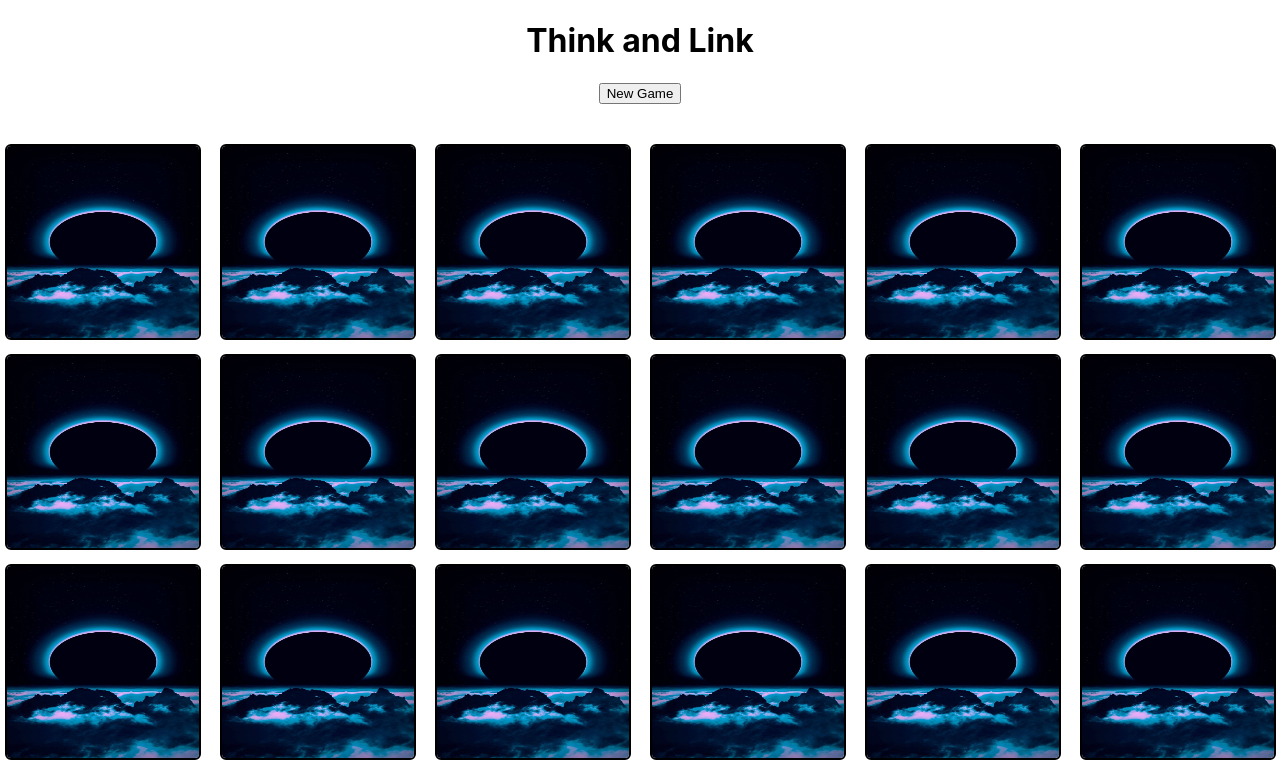
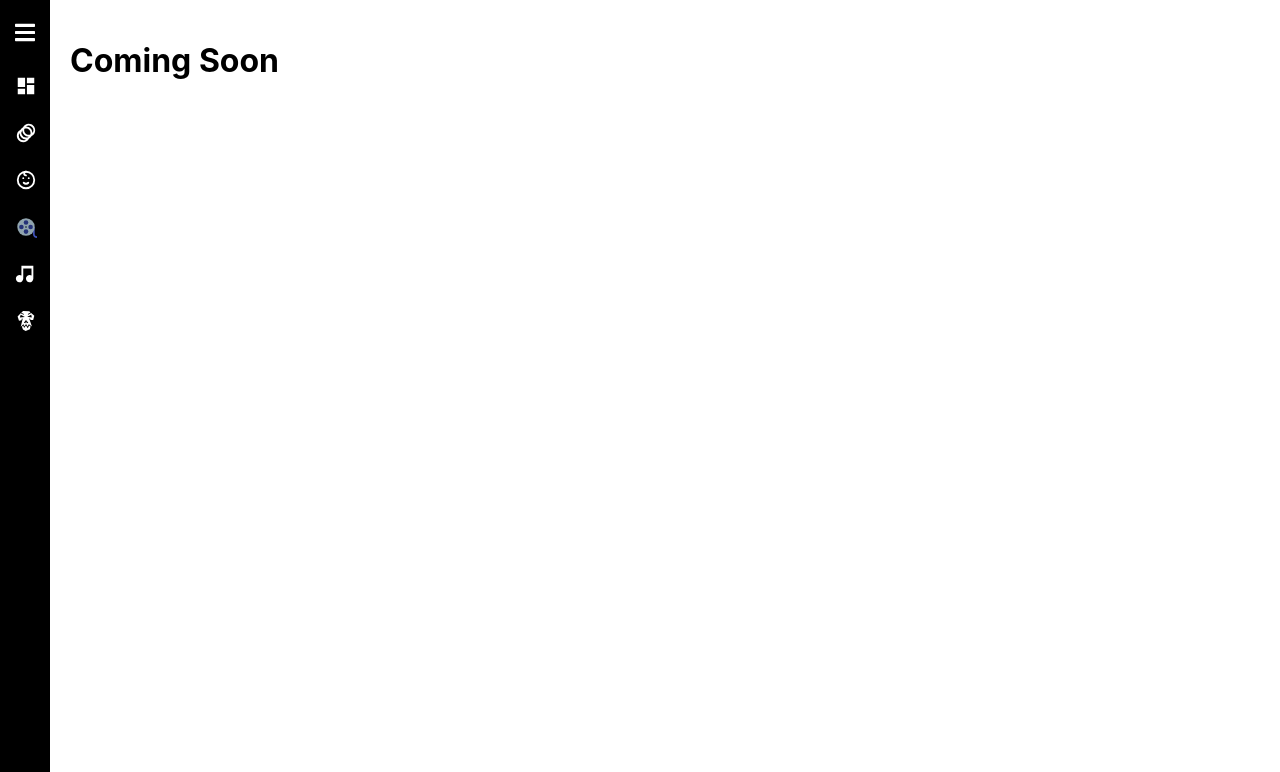
Before and after one commit to edubew/mind_marvels, a React (Create React App) app: page / in a window 1280 px wide. Shown: the top 772 px of the page. Built offline with nearby package versions, Linux system fonts and the light colour scheme.

Commit message:
Add functionality to automatically start a game

```diff
--- a/src/App.js
+++ b/src/App.js
@@ -1,10 +1,26 @@
 import React from 'react';
+import { BrowserRouter, Route, Routes } from 'react-router-dom';
 import Anime from './themes/Anime';
+import Actors from './themes/Actors';
+import Animals from './themes/Animals';
+import KidsShows from './themes/KidsShows';
+import Musicians from './themes/Musicians';
+import Sidebar from './components/Sidebar';
+import Dashboard from './themes/Dashboard';
 
 const App = () => (
-  <div>
-    <Anime />
-  </div>
+  <BrowserRouter>
+    <Sidebar>
+      <Routes>
+        <Route path="/" element={<Dashboard />} />
+        <Route path="/anime" element={<Anime />} />
+        <Route path="/kid's show" element={<KidsShows />} />
+        <Route path="/musicians" element={<Musicians />} />
+        <Route path="/actors" element={<Actors />} />
+        <Route path="/animals" element={<Animals />} />
+      </Routes>
+    </Sidebar>
+  </BrowserRouter>
 );
 
 export default App;
--- /dev/null
+++ b/src/components/Sidebar.jsx
@@ -0,0 +1,128 @@
+import React, { useState } from 'react';
+import styled from 'styled-components';
+import { RiDashboardFill, RiMusic2Fill, RiGameFill } from 'react-icons/ri';
+import { MdAnimation } from 'react-icons/md';
+import { TbMoodKid } from 'react-icons/tb';
+import { FcFilmReel } from 'react-icons/fc';
+import { GiAnimalSkull } from 'react-icons/gi';
+import { FaBars } from 'react-icons/fa';
+import { NavLink } from 'react-router-dom';
+
+const Sidebar = ({ children }) => {
+  const [isOpen, setIsOpen] = useState(false);
+  const toggle = () => setIsOpen(!isOpen);
+  const menuItem = [
+    {
+      path: '/',
+      name: 'Dashboard',
+      icon: <RiDashboardFill />,
+    },
+    {
+      path: '/anime',
+      name: 'Anime',
+      icon: <MdAnimation />,
+    },
+    {
+      path: "/kid's show",
+      name: 'KidsShow',
+      icon: <TbMoodKid />,
+    },
+    {
+      path: '/actors',
+      name: 'Actors',
+      icon: <FcFilmReel />,
+    },
+    {
+      path: '/musicians',
+      name: 'Musicians',
+      icon: <RiMusic2Fill />,
+    },
+    {
+      path: '/animals',
+      name: 'Animals',
+      icon: <GiAnimalSkull />,
+    },
+  ];
+  return (
+    <Div className="sidebar__container">
+      <div style={{ width: isOpen ? '300px' : '50px' }} className="sidebar">
+        <div className="top__section">
+          <RiGameFill style={{ display: isOpen ? 'block' : 'none' }} className="logo" />
+          <FaBars style={{ marginLeft: isOpen ? '50px' : '0px' }} className="bars" onClick={toggle} />
+        </div>
+        {
+            menuItem.map((item, index) => (
+              <NavLink to={item.path} key={index} className="nav__links" activeclassName="active">
+                <div className="icon">{item.icon}</div>
+                <div style={{ display: isOpen ? 'block' : 'none' }} className="link__text">{item.name}</div>
+              </NavLink>
+            ))
+        }
+      </div>
+      <main>{children}</main>
+    </Div>
+  );
+};
+
+export default Sidebar;
+
+const Div = styled.div`
+display: flex;
+
+main {
+    width: 100%;
+    padding: 20px;
+}
+
+.sidebar {
+    background: black;
+    color: #fff;
+    width: 300px;
+    height: 100vh;
+    transition: all 0.5s;
+
+    .top__section {
+        display: flex;
+        align-items: center;
+        padding: 20px 15px;
+
+        .logo {
+            font-size: 30px;
+        }
+
+        .bars{
+            font-size: 25px;
+            margin-left: 50px;
+        }
+    }
+
+    .nav__links {
+        display: flex;
+        color: #fff;
+        padding: 10px 15px;
+        gap: 15px;
+        text-decoration: none;
+        transition: all 0.5s;
+
+        &:hover {
+            background: blue;
+            color: black;
+            transition: all 0.5s;
+        }
+
+        &:active {
+            background: blue;
+            color: #fff;
+            transition: all 0.5s;
+        }
+
+        .icon {
+            font-size: 22px;
+        }
+
+        .link__text {
+            font-size: 20px;
+        }
+    }
+}
+`;
--- a/src/index.css
+++ b/src/index.css
@@ -36,7 +36,7 @@ transform: rotateY(0deg);
 }
 
 .back__view {
-  transition: all ease-in 0.3s;
+  transition: all ease-in 0.2s;
   transition-delay: 0s;
 }
 
--- /dev/null
+++ b/src/themes/Actors.js
@@ -0,0 +1,9 @@
+import React from 'react';
+
+const Actors = () => (
+  <div>
+    <h1>Coming Soon</h1>
+  </div>
+);
+
+export default Actors;
--- /dev/null
+++ b/src/themes/Animals.js
@@ -0,0 +1,9 @@
+import React from 'react';
+
+const Animals = () => (
+  <div>
+    <h1>Coming Soon</h1>
+  </div>
+);
+
+export default Animals;
--- a/src/themes/Anime.js
+++ b/src/themes/Anime.js
@@ -13,17 +13,17 @@ const cardImages = [
   { src: '/images/kakashi.jpg', matched: false },
   { src: '/images/kilua.jpg', matched: false },
   { src: '/images/naruto.jpg', matched: false },
-  { src: '/images/phil.jpg', matched: false },
+  // { src: '/images/phil.jpg', matched: false },
   { src: '/images/ray.jpg', matched: false },
   { src: '/images/tenten.jpg', matched: false },
   { src: '/images/youji.jpg', matched: false },
   { src: '/images/Canary.jpg', matched: false },
-  { src: '/images/hisoka.png', matched: false },
+  // { src: '/images/hisoka.png', matched: false },
   { src: '/images/emma.jpg', matched: false },
-  { src: '/images/teamK.jpg', matched: false },
-  { src: '/images/satori.jpg', matched: false },
-  { src: '/images/itachi.jpg', matched: false },
-  { src: '/images/kenma.jpg', matched: false },
+  // { src: '/images/teamK.jpg', matched: false },
+  // { src: '/images/satori.jpg', matched: false },
+  // { src: '/images/itachi.jpg', matched: false },
+  // { src: '/images/kenma.jpg', matched: false },
 ];
 
 const Anime = () => {
@@ -113,7 +113,7 @@ text-align: center;
 
 .card__grid {
   display: grid;
-  grid-template-columns: repeat(6, 1fr);
+  grid-template-columns: repeat(4, 1fr);
   gap: 10px;
   margin-top: 40px;
 }
--- /dev/null
+++ b/src/themes/Dashboard.js
@@ -0,0 +1,9 @@
+import React from 'react';
+
+const Dashboard = () => (
+  <div>
+    <h1>Coming Soon</h1>
+  </div>
+);
+
+export default Dashboard;
--- /dev/null
+++ b/src/themes/KidsShows.js
@@ -0,0 +1,9 @@
+import React from 'react';
+
+const KidsShows = () => (
+  <div>
+    <hi>Coming Soon</hi>
+  </div>
+);
+
+export default KidsShows;
--- /dev/null
+++ b/src/themes/Musicians.js
@@ -0,0 +1,9 @@
+import React from 'react';
+
+const Musicians = () => (
+  <div>
+    <h1>Coming Soon</h1>
+  </div>
+);
+
+export default Musicians;
```
